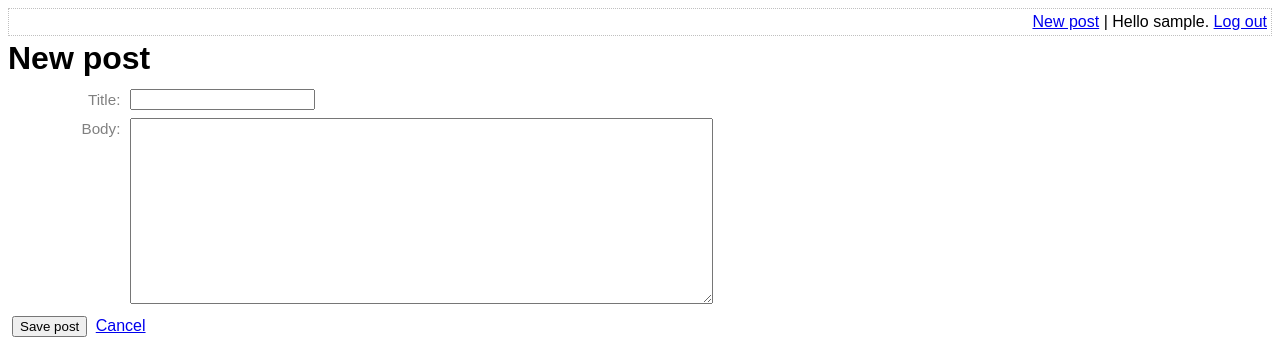
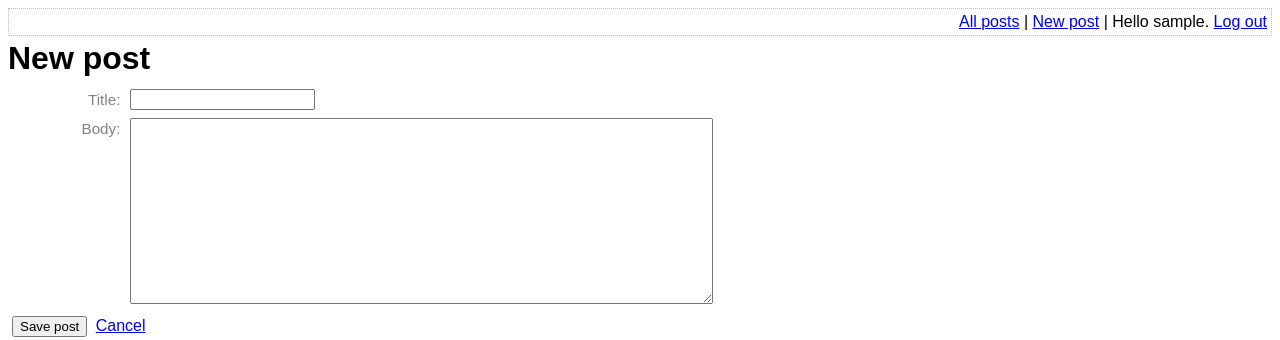
Before and after one commit to skyerus/blog, a PHP site: page /edit-post.php in a window 1280 px wide. Shown: the top 340 px of the page. Run offline with PHP 8.4, Linux system fonts and the light colour scheme; the visitor is signed in with stand-in values (Sample User, id 1); data comes from the database, SQL or seed files in the repository.

Commit message:
added link to All Posts

```diff
--- a/templates/top-menu.php
+++ b/templates/top-menu.php
@@ -1,6 +1,8 @@
 <div class="top-menu">
     <div class="menu-options">
         <?php if (isLoggedIn()): ?>
+            <a href="list-posts.php">All posts</a>
+            |
             <a href="edit-post.php">New post</a>
             |
             Hello <?php echo htmlEscape(getAuthUser()) ?>.
```
